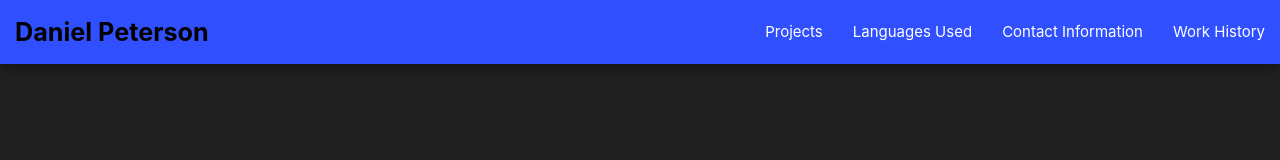
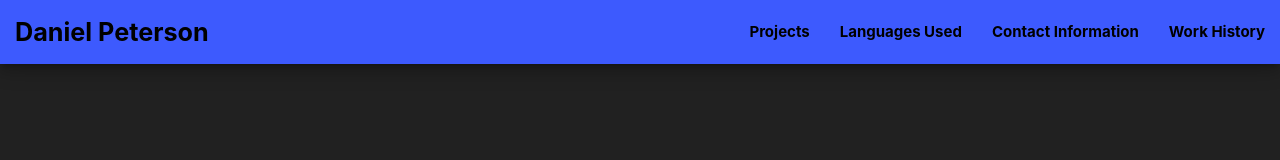
Before and after one commit to Dannyp123/Dannyp123.github.io, a plain HTML site: page index.html in a window 1280 px wide. Drawn offline with nearby package versions, Linux system fonts and the light colour scheme.

Commit message:
Added personal style to the page.

```diff
--- a/index.html
+++ b/index.html
@@ -20,22 +20,30 @@
     ></script>
     <title>About</title>
   </head>
+  <style>
+    .title {
+      padding-left: 1rem;
+    }
+    .font-weight {
+      font-weight: bold;
+    }
+  </style>
 
   <body class="grey darken-4">
     <div class="navbar-fixed">
       <nav class="z-depth-3">
-        <div class="nav-wrapper  indigo accent-4">
-          <span style="padding-left: 1rem; font-weight: bold;" class="space-header black-text flow-text"
+        <div class="nav-wrapper  indigo accent-3">
+          <span class="space-header black-text flow-text title font-weight"
             >Daniel Peterson</span
           >
           <a href="#" data-target="mobile-nav" class="sidenav-trigger"
             ><i class="material-icons">menu</i></a
           >
-          <ul class="right hide-on-med-and-down">
-            <li><a href="">Projects</a></li>
-            <li><a href="">Languages Used</a></li>
-            <li><a href="">Contact Information</a></li>
-            <li><a href="">Work History</a></li>
+          <ul class="right hide-on-med-and-down font-weight">
+            <li><a class="black-text" href="">Projects</a></li>
+            <li><a class="black-text" href="">Languages Used</a></li>
+            <li><a class="black-text" href="">Contact Information</a></li>
+            <li><a class="black-text" href="">Work History</a></li>
           </ul>
         </div>
       </nav>
```
